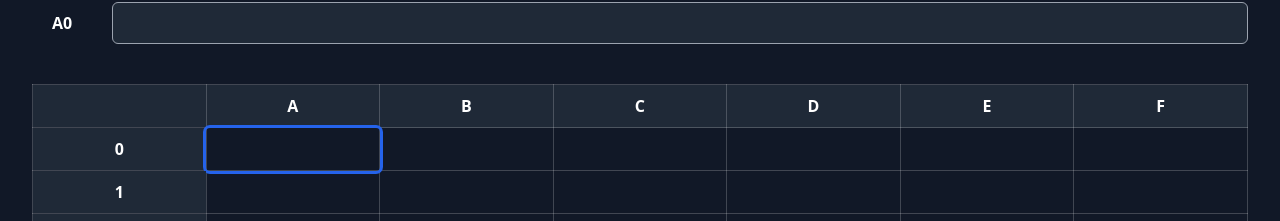
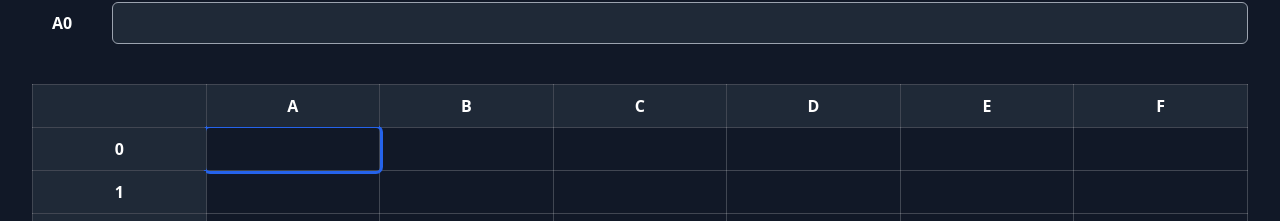
Before and after one commit to leonickl/spreadsheets, a React (Vite) app: page / in a window 1280 px wide. Shown: the part 110-331 px from the top of the page. Built offline with nearby package versions, Linux system fonts and the light colour scheme.

Commit message:
fix sticky table index

```diff
--- a/src/App.jsx
+++ b/src/App.jsx
@@ -279,8 +279,8 @@ export default function App() {
                 />
             </div>
 
-            <div className="w-full max-h-full overflow-auto">
-                <div className="w-full relative overflow-auto whitespace-nowrap">
+            <div className="w-full max-h-full ">
+                <div className="w-full relative  whitespace-nowrap">
                     <Spreadsheet />
                 </div>
             </div>
--- a/src/Spreadsheet.jsx
+++ b/src/Spreadsheet.jsx
@@ -11,13 +11,13 @@ export default function Spreadsheet() {
         <table className="w-full">
             <thead>
                 <tr>
-                    <th className="border border-white border-opacity-20 bg-gray-800 sticky left-0">
+                    <th className="border border-white border-opacity-20 bg-gray-800 sticky left-0 top-0 z-10">
                         <div className="min-h-9 min-w-24 px-5 py-2"></div>
                     </th>
 
                     {new Array(width + 1).fill(null).map((_, i) => (
                         <th
-                            className="border border-white border-opacity-20 bg-gray-800"
+                            className="border border-white border-opacity-20 bg-gray-800 sticky top-0 z-10"
                             key={i}
                         >
                             <div className="min-h-9 min-w-24 px-5 py-2 select-none">
@@ -31,7 +31,7 @@ export default function Spreadsheet() {
             <tbody>
                 {grid(table, cursor).map((row, i) => (
                     <tr key={i} className="relative">
-                        <th className="border border-white border-opacity-20 bg-gray-800 sticky left-0">
+                        <th className="border border-white border-opacity-20 bg-gray-800 sticky left-0 z-10">
                             <div className="min-h-9 min-w-24 px-5 py-2 select-none">
                                 {i}
                             </div>
```
